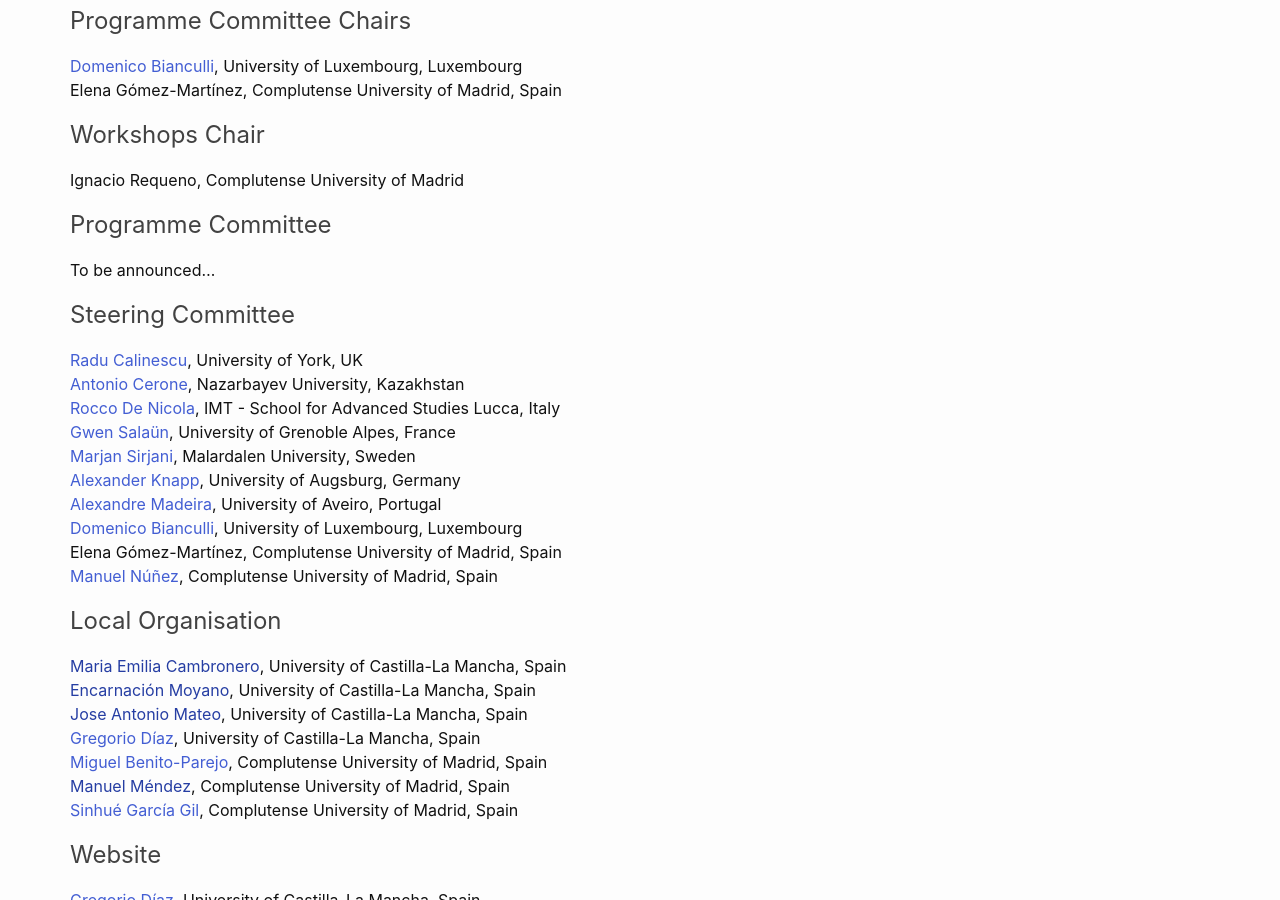
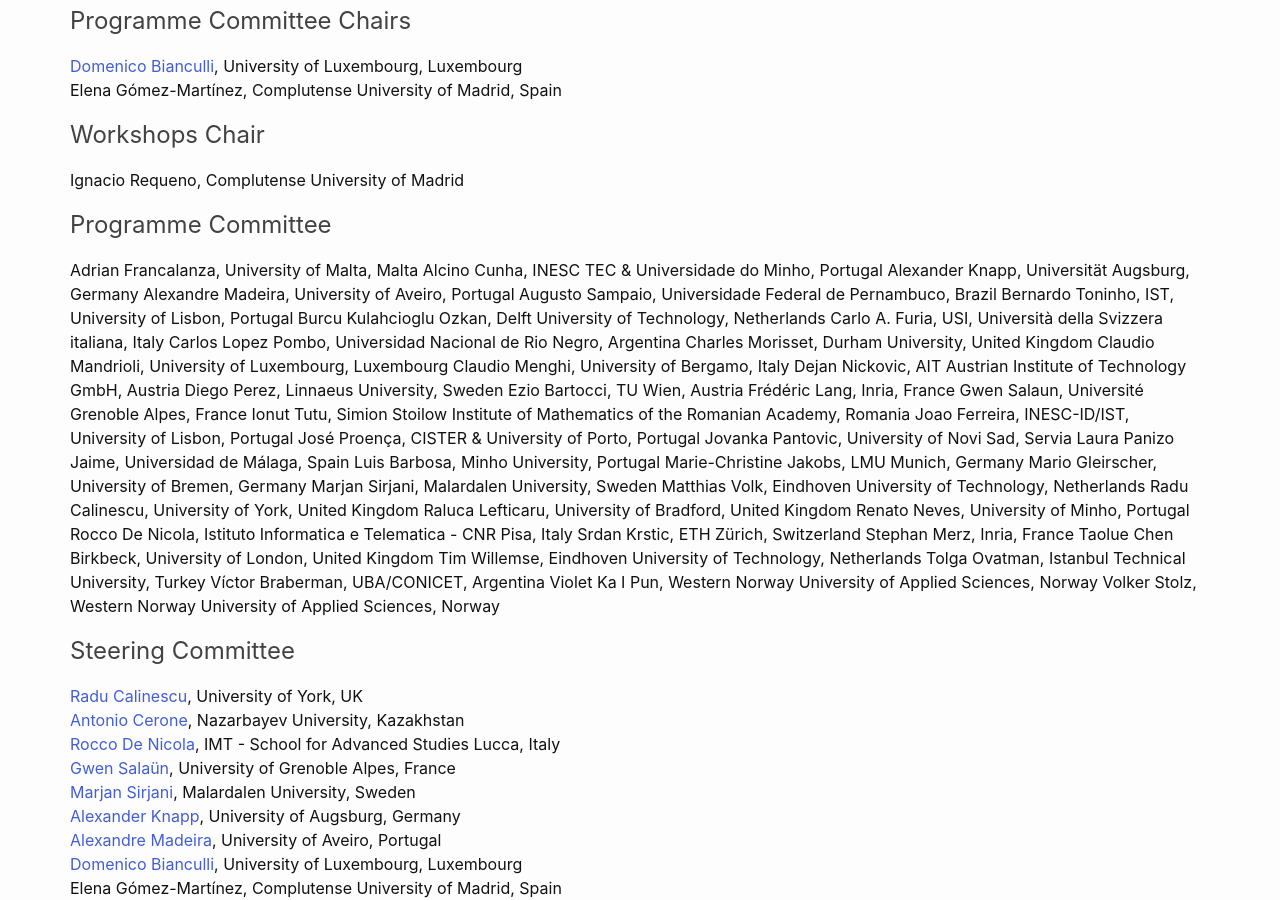
Before and after one commit to sefm-conference/2025, a Jekyll site: the page built from _pages/committees.md, in a window 1280 px wide and 900 px high, scrolled down 903 px. Built offline with Jekyll 4.4.1, drawn with Linux system fonts in a browser that asks for light colours.

Commit message:
Update committees.md

```diff
--- a/_pages/committees.md
+++ b/_pages/committees.md
@@ -17,7 +17,45 @@ Ignacio Requeno, Complutense University of Madrid
 
 ## Programme Committee
 
-To be announced...
+Adrian	Francalanza,	University of Malta, Malta
+Alcino	Cunha,	INESC TEC & Universidade do Minho, Portugal
+Alexander	Knapp,	Universität Augsburg, Germany
+Alexandre	Madeira,	University of Aveiro, Portugal
+Augusto	Sampaio,	Universidade Federal de Pernambuco, Brazil
+Bernardo	Toninho, IST,	University of Lisbon, Portugal
+Burcu	Kulahcioglu Ozkan,	Delft University of Technology, Netherlands
+Carlo A.	Furia,	USI, Università della Svizzera italiana, Italy
+Carlos	Lopez Pombo,	Universidad Nacional de Rio Negro, Argentina
+Charles	Morisset,	Durham University, United Kingdom
+Claudio	Mandrioli,	University of Luxembourg, Luxembourg
+Claudio	Menghi,	University of Bergamo, Italy
+Dejan	Nickovic,	AIT Austrian Institute of Technology GmbH, Austria
+Diego	Perez,	Linnaeus University, Sweden
+Ezio	Bartocci,	TU Wien, Austria
+Frédéric	Lang,	Inria, France
+Gwen	Salaun,	Université Grenoble Alpes, France
+Ionut	Tutu,	Simion Stoilow Institute of Mathematics of the Romanian Academy, Romania
+Joao	Ferreira,	INESC-ID/IST, University of Lisbon, Portugal
+José	Proença,	CISTER & University of Porto, Portugal
+Jovanka	Pantovic,	University of Novi Sad, Servia
+Laura	Panizo Jaime,	Universidad de Málaga, Spain
+Luis	Barbosa,	Minho University, Portugal
+Marie-Christine	Jakobs,	LMU Munich, Germany
+Mario	Gleirscher,	University of Bremen, Germany
+Marjan	Sirjani,	Malardalen University, Sweden
+Matthias	Volk,	Eindhoven University of Technology, Netherlands
+Radu	Calinescu,	University of York, United Kingdom
+Raluca	Lefticaru,	University of Bradford, United Kingdom
+Renato 	Neves,	University of Minho, Portugal
+Rocco	De Nicola,	Istituto Informatica e Telematica - CNR Pisa, Italy
+Srdan	Krstic,	ETH Zürich, Switzerland
+Stephan	Merz,	Inria, France
+Taolue	Chen	Birkbeck, University of London, United Kingdom
+Tim	Willemse,	Eindhoven University of Technology, Netherlands
+Tolga	Ovatman,	Istanbul Technical University, Turkey
+Víctor	Braberman,	UBA/CONICET, Argentina
+Violet Ka I	Pun,	Western Norway University of Applied Sciences, Norway
+Volker	Stolz,	Western Norway University of Applied Sciences, Norway
 
 
 ## Steering Committee
```
